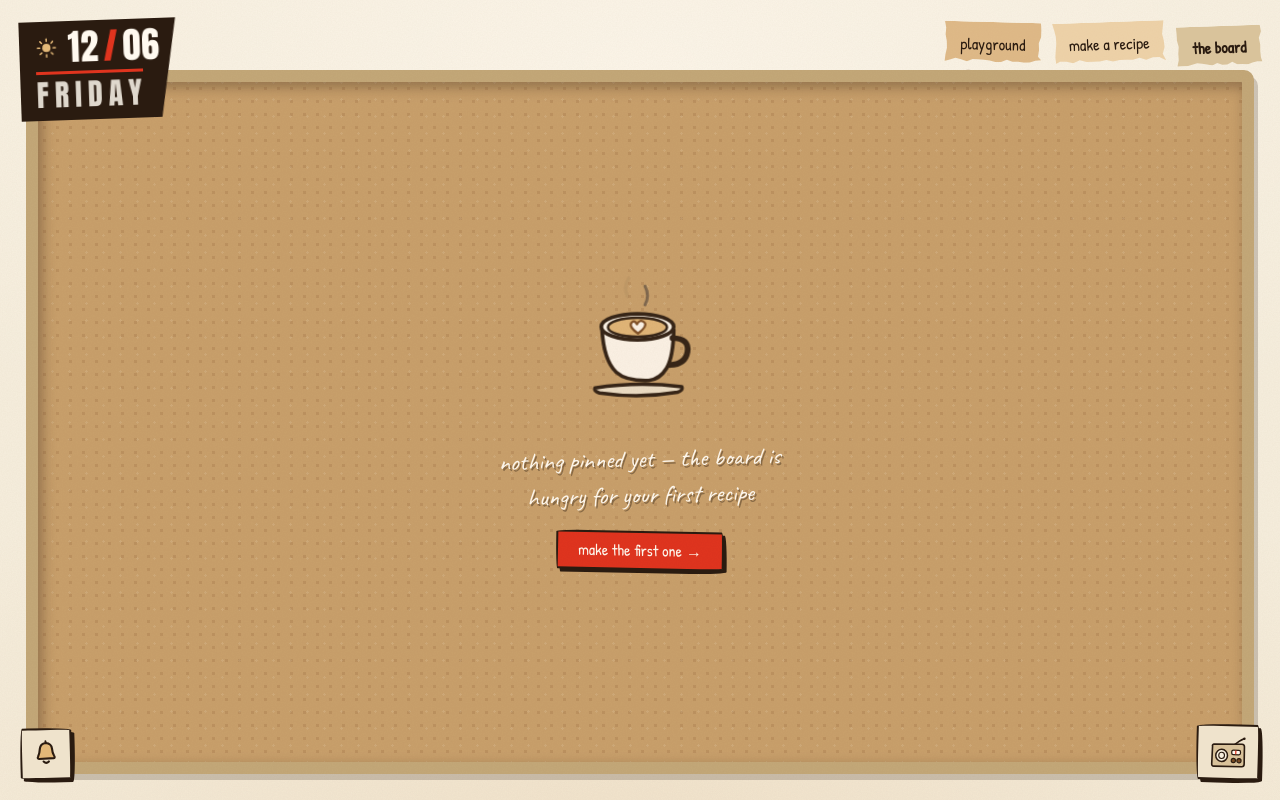
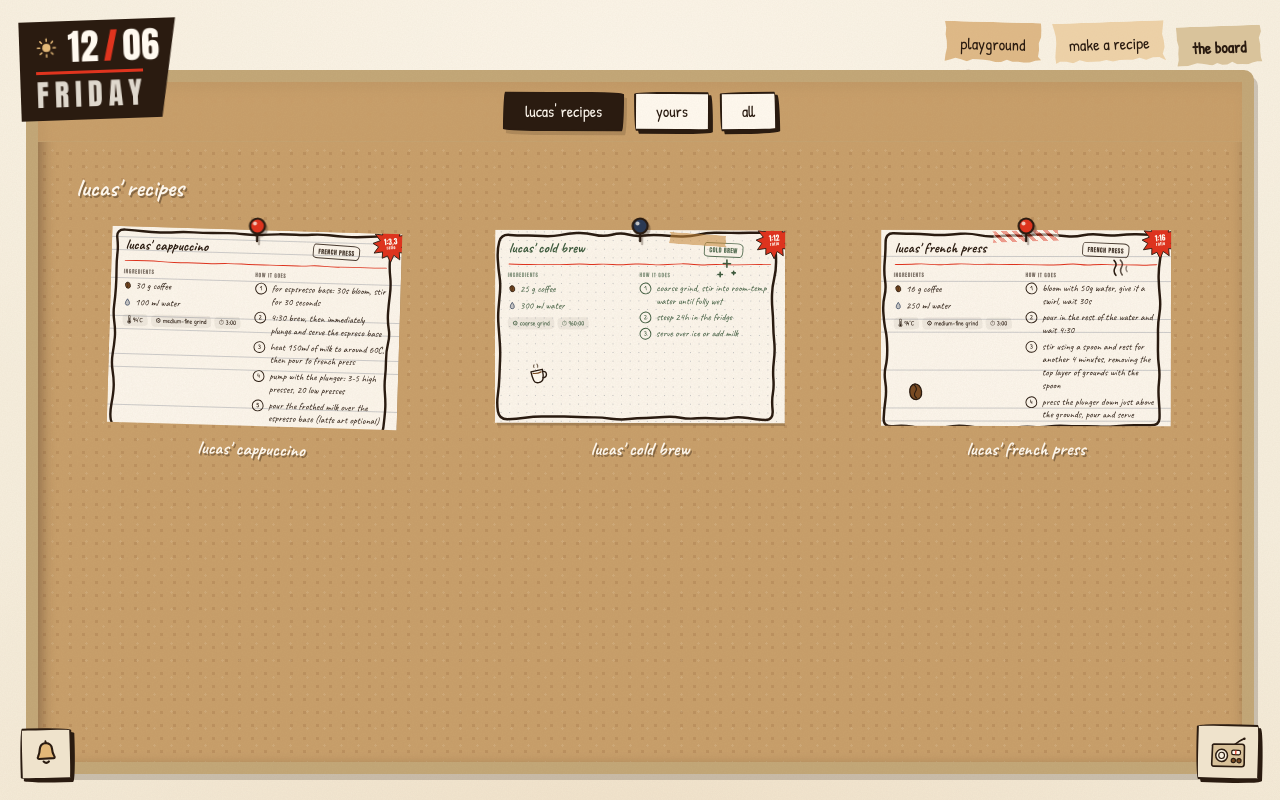
Before and after one commit to andhikalucas/coffee-playground, a React (Vite) app: page / in a window 1280 px wide. Both pictures are taken after a click on the button "the board". Built offline with nearby package versions, Linux system fonts and the light colour scheme.

Commit message:
feat: add lucas recipes section to the board

```diff
--- /dev/null
+++ b/src/content/house-recipes/cappuccino.json
@@ -0,0 +1,22 @@
+{
+  "title": "lucas' cappuccino",
+  "method": "french-press",
+  "ingredients": [
+    { "id": "coffee", "kind": "coffee", "amount": 30, "unit": "g" },
+    { "id": "water", "kind": "water", "amount": 100, "unit": "ml" }
+  ],
+  "params": { "tempC": 94, "grind": "medium-fine", "timeSec": 180 },
+  "steps": [
+    "for espsresso base: 30s bloom, stir for 30 seconds",
+    "4:30 brew, then immediately plunge and serve the espreso base",
+    "heat 150ml of milk to around 60C, then pour to french press",
+    "pump with the plunger: 3-5 high presses, 20 low presses",
+    "pour the frothed milk over the espresso base (latte art optional)"
+  ],
+  "decor": {
+    "paper": "lined",
+    "ink": "espresso"
+  },
+  "createdAt": 0,
+  "updatedAt": 0
+}
--- /dev/null
+++ b/src/content/house-recipes/morning-v60.json
@@ -0,0 +1,26 @@
+{
+  "title": "lucas' french press",
+  "method": "french-press",
+  "ingredients": [
+    { "id": "coffee", "kind": "coffee", "amount": 16, "unit": "g" },
+    { "id": "water", "kind": "water", "amount": 250, "unit": "ml" }
+  ],
+  "params": { "tempC": 94, "grind": "medium-fine", "timeSec": 180 },
+  "steps": [
+    "bloom with 50g water, give it a swirl, wait 30s",
+    "pour in the rest of the water and wait 4:30",
+    "stir using a spoon and rest for another 4 minutes, removing the top layer of grounds with the spoon",
+    "press the plunger down just above the grounds, pour and serve"
+  ],
+  "decor": {
+    "paper": "lined",
+    "ink": "espresso",
+    "stickers": [
+      { "id": "steam", "stickerId": "steam", "x": 0.82, "y": 0.18, "rotation": -8, "scale": 1 },
+      { "id": "bean", "stickerId": "bean", "x": 0.12, "y": 0.8, "rotation": 14, "scale": 1.1 }
+    ],
+    "tapes": [{ "id": "top", "x": 0.5, "y": 0.03, "rotation": -2, "length": 150, "variant": 1 }]
+  },
+  "createdAt": 0,
+  "updatedAt": 0
+}
--- /dev/null
+++ b/src/content/house-recipes/slow-cold-brew.json
@@ -0,0 +1,25 @@
+{
+  "title": "lucas' cold brew",
+  "method": "cold-brew",
+  "ingredients": [
+    { "id": "coffee", "kind": "coffee", "amount": 25, "unit": "g" },
+    { "id": "water", "kind": "water", "amount": 300, "unit": "ml" }
+  ],
+  "params": { "grind": "coarse", "timeSec": 57600 },
+  "steps": [
+    "coarse grind, stir into room-temp water until fully wet",
+    "steep 24h in the fridge",
+    "serve over ice or add milk"
+  ],
+  "decor": {
+    "paper": "dotted",
+    "ink": "forest",
+    "stickers": [
+      { "id": "sparkle", "stickerId": "sparkle", "x": 0.8, "y": 0.2, "rotation": 0, "scale": 1.1 },
+      { "id": "mug", "stickerId": "mug", "x": 0.15, "y": 0.75, "rotation": -10, "scale": 1 }
+    ],
+    "tapes": [{ "id": "top", "x": 0.7, "y": 0.05, "rotation": 4, "length": 130, "variant": 0 }]
+  },
+  "createdAt": 0,
+  "updatedAt": 0
+}
--- /dev/null
+++ b/src/content/houseRecipes.ts
@@ -0,0 +1,31 @@
+import type { Recipe } from '../state/types'
+import { HOUSE_ID_PREFIX } from '../state/types'
+import { normalizeRecipe } from '../state/normalize'
+import { seededRange, seededPick } from '../lib/rng'
+import { PALETTE } from '../styles/tokens'
+
+/**
+ * Owner-curated recipes shipped in the repo and edited via the CMS. One JSON
+ * file = one recipe; the filename becomes a stable `house:<slug>` id so these
+ * never collide with — or get persisted alongside — a visitor's localStorage
+ * recipes. Everything is run through normalizeRecipe so a malformed CMS edit
+ * degrades to a dropped card instead of crashing the board.
+ *
+ * Eager glob bundles the collection at build time (fine at hobby scale; if it
+ * grows large, switch to a lazy glob with a loading state).
+ */
+const PIN_COLORS = [PALETTE.red, PALETTE.caramel, PALETTE.navy, PALETTE.forest]
+
+const modules = import.meta.glob('./house-recipes/*.json', { eager: true })
+
+export const HOUSE_RECIPES: Recipe[] = Object.entries(modules)
+  .map(([path, mod]): Recipe | null => {
+    const recipe = normalizeRecipe((mod as { default: unknown }).default)
+    if (!recipe) return null
+    const slug = path.split('/').pop()!.replace(/\.json$/, '')
+    const id = `${HOUSE_ID_PREFIX}${slug}`
+    // deterministic corkboard presentation, same idiom as saveDraft()
+    return { ...recipe, id, pin: { angle: seededRange(id, -5, 5), color: seededPick(id, PIN_COLORS) } }
+  })
+  .filter((r): r is Recipe => r !== null)
+  .sort((a, b) => a.title.localeCompare(b.title))
--- a/src/gallery/GalleryScene.tsx
+++ b/src/gallery/GalleryScene.tsx
@@ -2,45 +2,112 @@ import { useState } from 'react'
 import { AnimatePresence } from 'motion/react'
 import { useRecipes } from '../state/RecipesContext'
 import { useScene } from '../state/SceneContext'
+import { isHouseRecipe } from '../state/types'
+import { HOUSE_RECIPES } from '../content/houseRecipes'
 import { PinnedCard } from './PinnedCard'
 import { CardFocus } from './CardFocus'
 import { WobblyButton } from '../components/handmade/WobblyButton'
 import { ART } from '../art/registry'
 
-/** The corkboard where finished cards live. */
+type BoardFilter = 'house' | 'mine' | 'all'
+
+const FILTERS: Array<{ id: BoardFilter; label: string }> = [
+  { id: 'house', label: "lucas' recipes" },
+  { id: 'mine', label: 'yours' },
+  { id: 'all', label: 'all' },
+]
+
+const GRID =
+  'grid grid-cols-[repeat(auto-fill,minmax(290px,1fr))] justify-items-center gap-x-7.5 gap-y-11 px-9.5 pt-6 pb-12 max-[768px]:gap-x-3 max-[768px]:gap-y-6 max-[768px]:px-3 max-[768px]:pt-4 max-[768px]:pb-9'
+const HEADING =
+  "px-9.5 pt-7 font-script text-[1.55rem] text-foam [text-shadow:1.5px_2px_0_rgba(42,27,16,0.4)] max-[768px]:px-3"
+
+/** The corkboard: lucas' curated recipes first, then whatever you've pinned. */
 export function GalleryScene() {
   const { recipes } = useRecipes()
   const { goTo } = useScene()
   const [focusedId, setFocusedId] = useState<string | null>(null)
-  const focused = recipes.find((r) => r.id === focusedId) ?? null
+  const [filter, setFilter] = useState<BoardFilter>('house')
+
+  const house = HOUSE_RECIPES
+  const focused = [...house, ...recipes].find((r) => r.id === focusedId) ?? null
   const CupArt = ART.cup
+
+  const showHouse = filter === 'house' || filter === 'all'
+  const showMine = filter === 'mine' || filter === 'all'
 
   return (
     <>
       <div className="absolute inset-[70px_26px_26px] overflow-x-hidden overflow-y-auto cork-board scrollable max-[1024px]:inset-[58px_12px_84px]">
-        {recipes.length === 0 ? (
-          <div className="grid h-full place-content-center justify-items-center gap-4.5 p-7.5 text-center">
-            <div className="h-37.5 w-37.5 opacity-[0.92] *:h-full *:w-full *:object-contain">
+        <div
+          className="sticky top-0 z-20 flex flex-wrap items-center justify-center gap-2.5 border-b border-kraft-deep/40 bg-cork/85 px-4 py-2.5 backdrop-blur-[2px]"
+          role="group"
+          aria-label="filter the board"
+        >
+          {FILTERS.map((f) => (
+            <WobblyButton
+              key={f.id}
+              seed={`board-filter-${f.id}`}
+              variant={filter === f.id ? 'ink' : 'paper'}
+              aria-pressed={filter === f.id}
+              onClick={() => setFilter(f.id)}
+            >
+              {f.label}
+            </WobblyButton>
+          ))}
+        </div>
+
+        {showHouse && (
+          <section aria-label="lucas' recipes">
+            <h2 className={HEADING}>lucas' recipes</h2>
+            {house.length > 0 ? (
+              <div className={GRID}>
+                {house.map((recipe) => (
+                  <PinnedCard key={recipe.id} recipe={recipe} onOpen={setFocusedId} house />
+                ))}
+              </div>
+            ) : (
+              <p className={`${HEADING} pb-8 text-[1.3rem] opacity-90`}>
+                lucas hasn't shelved any recipes yet
+              </p>
+            )}
+          </section>
+        )}
+
+        {showMine && (
+          <section aria-label="pinned by you">
+            <h2 className={HEADING}>pinned by you</h2>
+            {recipes.length > 0 ? (
+              <div className={GRID}>
+                {recipes.map((recipe) => (
+                  <PinnedCard key={recipe.id} recipe={recipe} onOpen={setFocusedId} />
+                ))}
+              </div>
+            ) : (
+              <div className="grid place-content-center justify-items-center gap-4 px-7.5 py-12 text-center">
+                <div className="h-28 w-28 opacity-[0.92] *:h-full *:w-full *:object-contain">
                   <CupArt />
                 </div>
-            <p className="max-w-[340px] rotate-[-1.4deg] font-script text-[1.55rem] text-foam [text-shadow:1.5px_2px_0_rgba(42,27,16,0.4)]">
+                <p className="max-w-[340px] rotate-[-1.4deg] font-script text-[1.4rem] text-foam [text-shadow:1.5px_2px_0_rgba(42,27,16,0.4)]">
                   nothing pinned yet — the board is hungry for your first recipe
                 </p>
                 <WobblyButton seed="empty-make" variant="red" onClick={() => goTo('maker')}>
                   make the first one →
                 </WobblyButton>
               </div>
-        ) : (
-          <div className="grid grid-cols-[repeat(auto-fill,minmax(290px,1fr))] justify-items-center gap-x-7.5 gap-y-11 px-9.5 pt-11 pb-15 max-[768px]:gap-x-3 max-[768px]:gap-y-6 max-[768px]:px-3 max-[768px]:pt-6 max-[768px]:pb-10">
-            {recipes.map((recipe) => (
-              <PinnedCard key={recipe.id} recipe={recipe} onOpen={setFocusedId} />
-            ))}
-          </div>
+            )}
+          </section>
         )}
       </div>
 
       <AnimatePresence>
-        {focused && <CardFocus recipe={focused} onClose={() => setFocusedId(null)} />}
+        {focused && (
+          <CardFocus
+            recipe={focused}
+            house={isHouseRecipe(focused)}
+            onClose={() => setFocusedId(null)}
+          />
+        )}
       </AnimatePresence>
     </>
   )
--- a/src/gallery/PinnedCard.tsx
+++ b/src/gallery/PinnedCard.tsx
@@ -1,14 +1,17 @@
 import { motion } from 'motion/react'
 import type { Recipe } from '../state/types'
 import { IndexCard } from '../recipe/IndexCard'
+import { StarburstBadge } from '../components/persona/StarburstBadge'
 
 interface PinnedCardProps {
   recipe: Recipe
   onOpen: (id: string) => void
+  /** wear the "lucas' pick" stamp — a read-only, owner-curated house recipe */
+  house?: boolean
 }
 
 /** A recipe pinned to the cork at whatever angle it happened to land. */
-export function PinnedCard({ recipe, onOpen }: PinnedCardProps) {
+export function PinnedCard({ recipe, onOpen, house = false }: PinnedCardProps) {
   return (
     <motion.div
       className="relative w-72.5 cursor-pointer"
--- a/src/state/types.ts
+++ b/src/state/types.ts
@@ -70,6 +70,15 @@ export interface Recipe {
   updatedAt: number
 }
 
+/**
+ * Owner-curated "house" recipes are loaded from bundled JSON, not the vault.
+ * We tag them with an id prefix instead of a wrapper type so they flow through
+ * every Recipe-typed component unchanged — and can never be accidentally
+ * persisted to or deleted from a visitor's localStorage.
+ */
+export const HOUSE_ID_PREFIX = 'house:'
+export const isHouseRecipe = (r: Recipe): boolean => r.id.startsWith(HOUSE_ID_PREFIX)
+
 /** What a playground item pre-fills into the recipe maker. */
 export interface RecipeSeed {
   method?: BrewMethod
```
Also changed, not shown: src/gallery/CardFocus.tsx (+22 -2 lines). Lines whose indentation alone changed are shown as unchanged.
